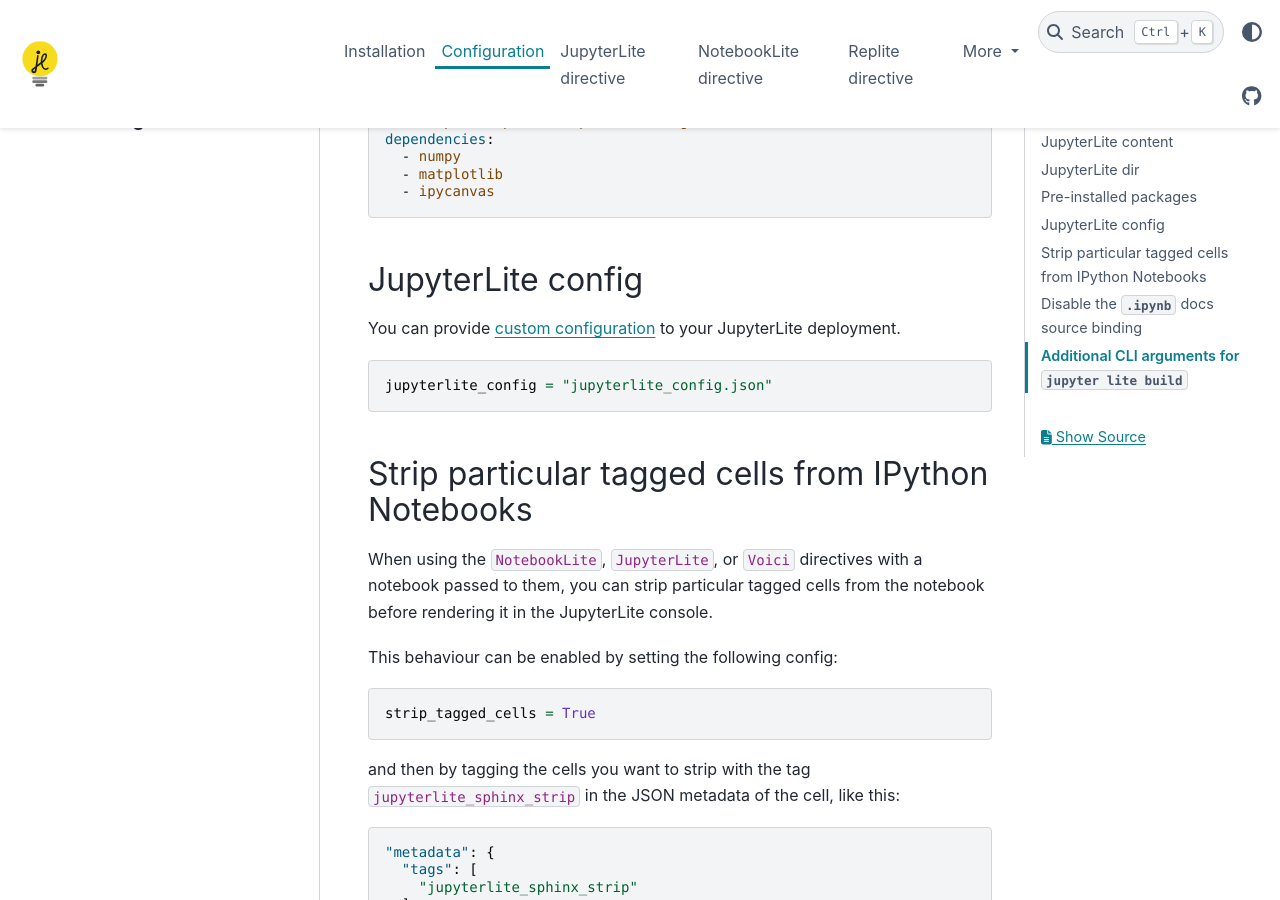
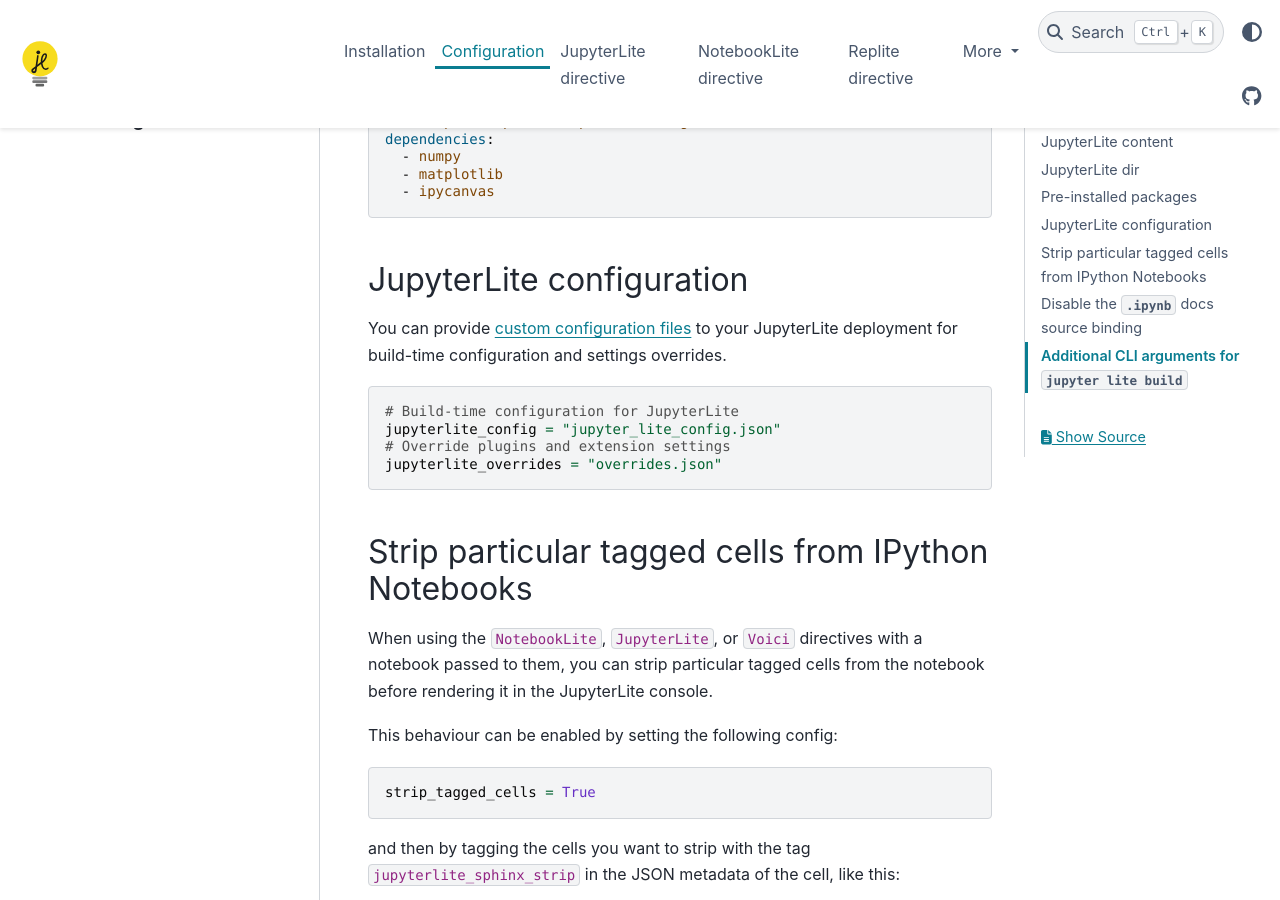
Before and after one commit to jupyterlite/jupyterlite-sphinx, a Sphinx documentation site: the page built from docs/configuration.md, in a window 1280 px wide and 900 px high, scrolled down 1342 px. Built offline with Sphinx 7.4.7 and the PyData theme 0.15.4, drawn with Linux system fonts in a browser that asks for light colours.

Commit message:
Add docs on providing overrides JSON files

````diff
--- a/docs/configuration.md
+++ b/docs/configuration.md
@@ -44,13 +44,19 @@
   - ipycanvas
 ```
 
-## JupyterLite config
+## JupyterLite configuration
 
-You can provide [custom configuration](https://jupyterlite.readthedocs.io/en/latest/howto/index.html#configuring-a-jupyterlite-deployment)
-to your JupyterLite deployment.
+You can provide [custom configuration files](https://jupyterlite.readthedocs.io/en/latest/howto/configure/config_files.html)
+to your JupyterLite deployment for build-time configuration and settings overrides.
+
+<!-- TODO: Run-time configuration via `jupyter-lite.json` not added yet here
+because I can't yet find a direct jupyter lite CLI mapping for that option -->
 
 ```python
-jupyterlite_config = "jupyterlite_config.json"
+# Build-time configuration for JupyterLite
+jupyterlite_config = "jupyter_lite_config.json"
+# Override plugins and extension settings
+jupyterlite_overrides = "overrides.json"
 ```
 
 ## Strip particular tagged cells from IPython Notebooks
````
